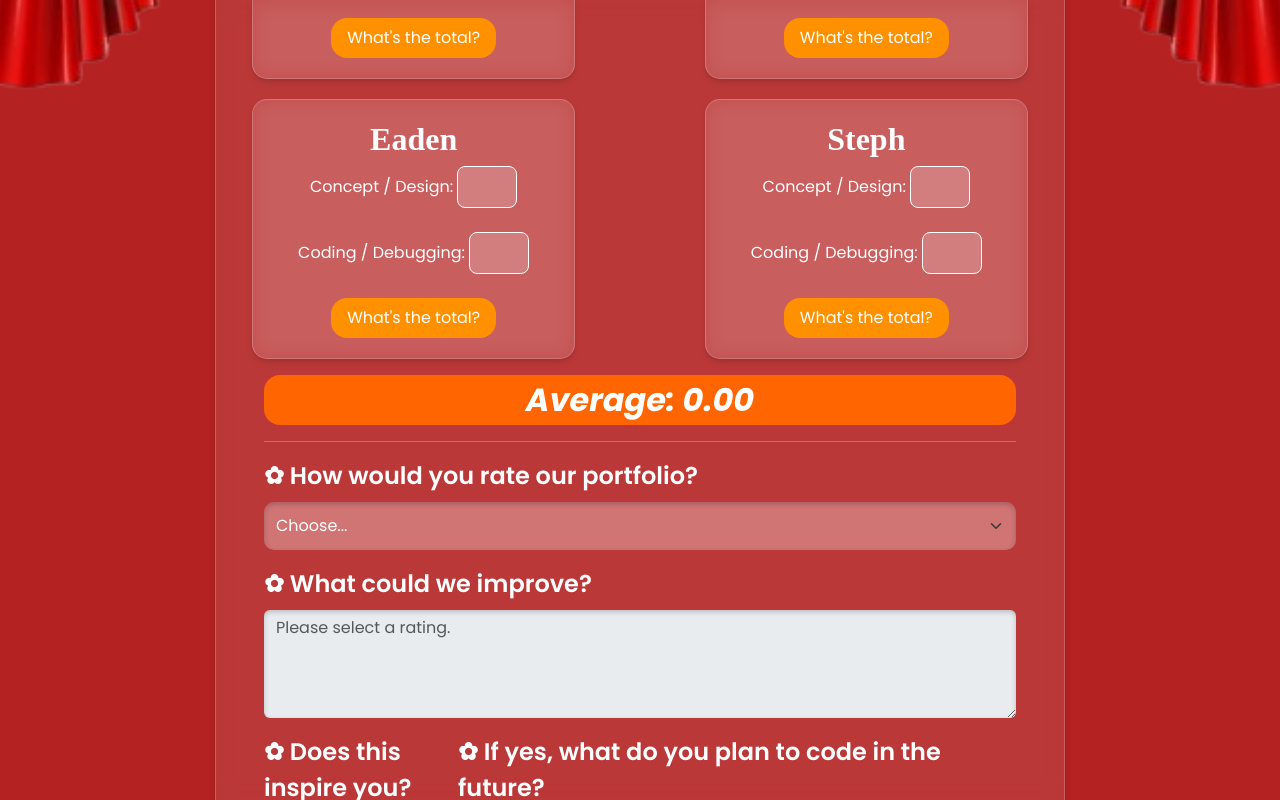
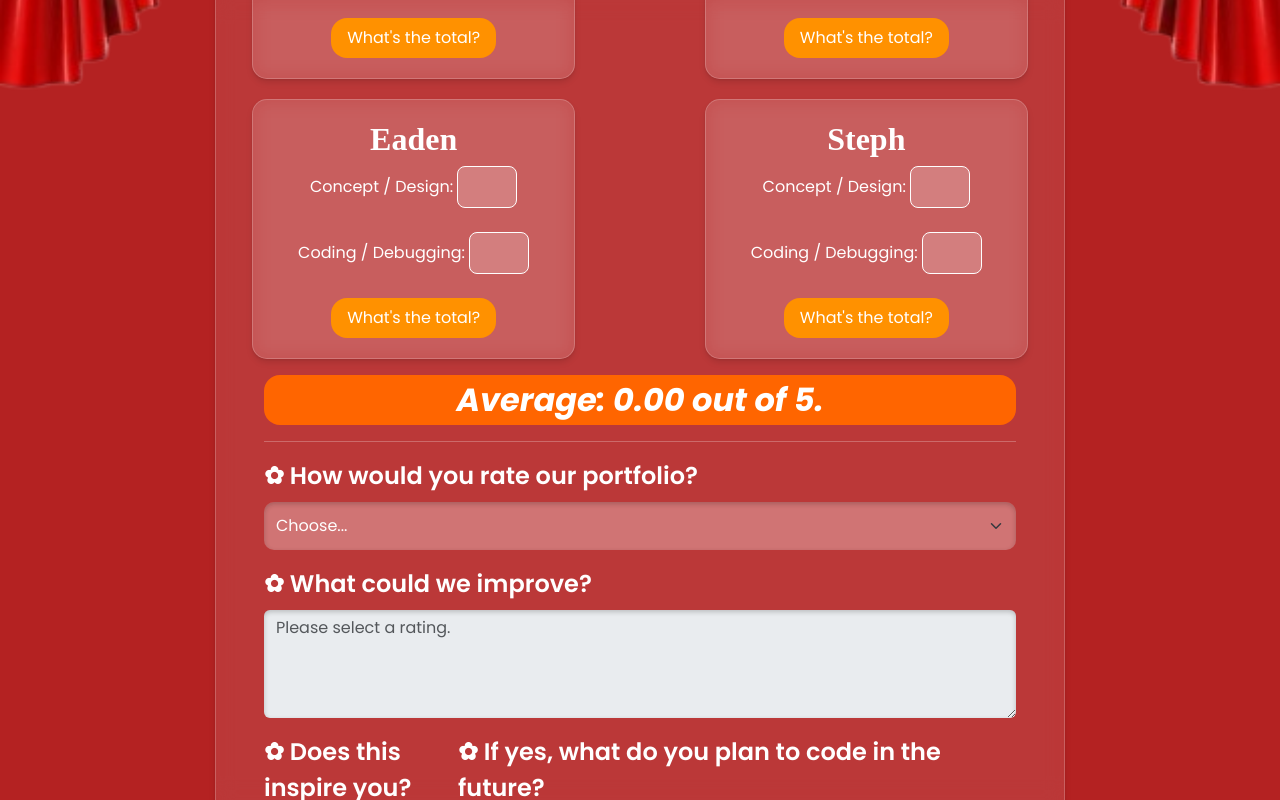
Before and after one commit to SA-9R-FloresS/SA_ICT9R_Q4Project_Group2, a plain HTML site: page Rateus.html in a window 1280 px wide. Both pictures are taken after a click on the button "average". Shown: the part 812-1612 px from the top of the page. Drawn offline with nearby package versions, Linux system fonts and the light colour scheme.

Commit message:
Update Rateus.html

```diff
--- a/Rateus.html
+++ b/Rateus.html
@@ -405,7 +405,7 @@
 			let average = totalPoints / 8;
 
 			// WHAT DOES IT DISPLAY?
-			document.getElementById('avg').textContent = "Average: " + average.toFixed(2);
+			document.getElementById('avg').textContent = "Average: " + average.toFixed(2) + " out of 5.";
 		}
 
 		document.getElementById("a1").addEventListener("change", function () {
```
